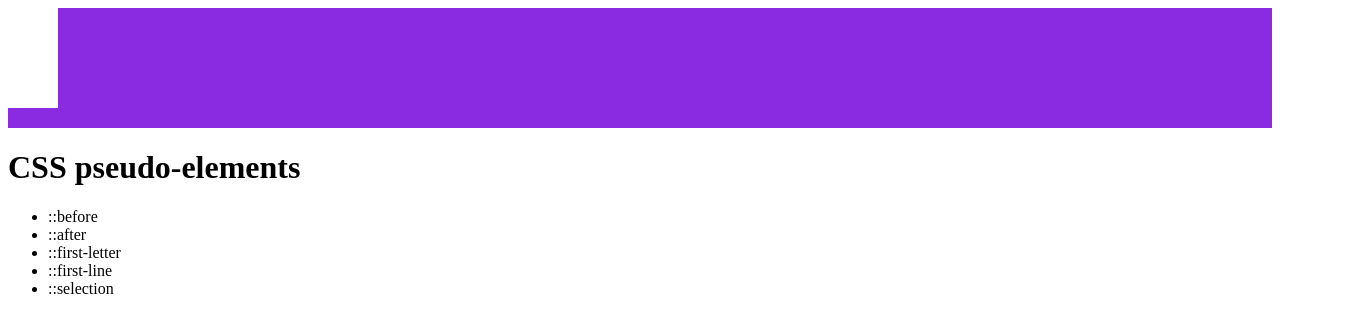
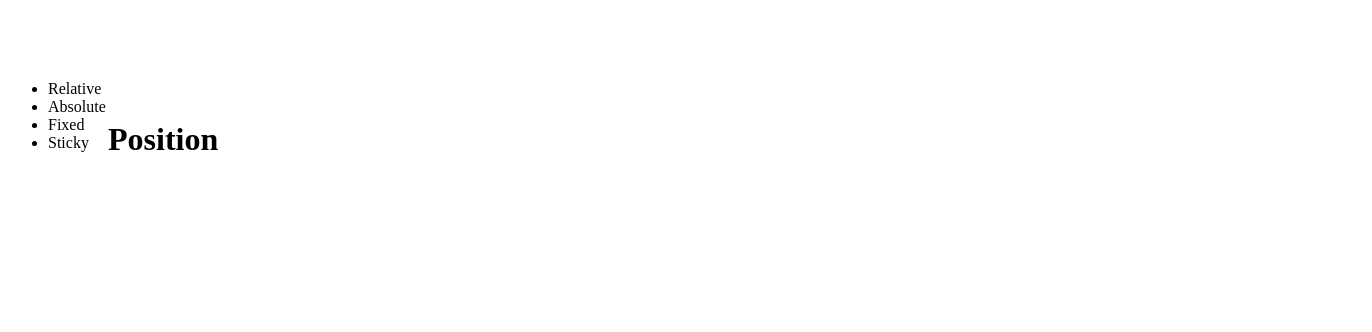
Before and after one commit to AzazelXXI/HTML_CSS_Course, a plain HTML site: page index.html in a window 1280 px wide. Shown: the whole page, 1372 px wide, since content can reach past the window. Drawn offline with Linux system fonts and the light colour scheme.

Commit message:
Positions

```diff
--- a/index.html
+++ b/index.html
@@ -9,16 +9,13 @@
 </head>
 
 <body>
-    <div class="box"></div>
-
-        <h1>CSS pseudo-elements</h1>
-        <ul>
-            <li>::before</li>
-            <li>::after</li>
-            <li>::first-letter</li>
-            <li>::first-line</li>
-            <li>::selection</li>
-        </ul>
+    <h1>Position</h1>
+    <ul>
+        <li>Relative</li>
+        <li>Absolute</li>
+        <li>Fixed</li>
+        <li>Sticky</li>
+    </ul>
 </body>
 
 </html>
--- a/style.css
+++ b/style.css
@@ -1,21 +1,5 @@
-.box {
-  width: 100%;
-  height: 120px;
-  background-color: blueviolet;
+h1 {
+   position: relative;
+   top: 100px;
+   left: 100px;
 }
-
-.box::before {
-  content: "";
-  display: block;
-  width: 50px;
-  height: 50px;
-  background-color: #fff;
-}
-
-.box::after {
-  content: "";
-  display: block;
-  width: 50px;
-  height: 50px;
-  background-color: #fff;
-}
```
